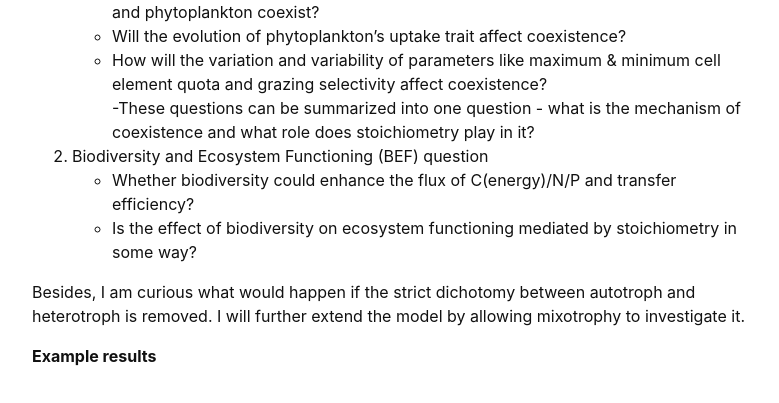
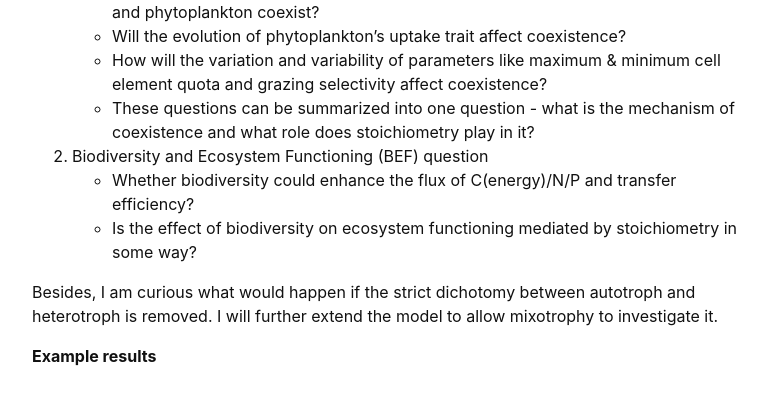
Before and after one commit to junkun-ren/PersonalWebsite, a Jekyll site: the page built from content/0-research.md, in a window 1280 px wide and 900 px high, scrolled down 3754 px. Shown: the part 162-565 px from the top of the window, without its empty margins (248-1027 px from the left). Built offline with Jekyll 4.4.1, drawn with Linux system fonts in a browser that asks for light colours.

Commit message:
Update 0-research.md

````diff
--- a/content/0-research.md
+++ b/content/0-research.md
@@ -46,16 +46,16 @@ If the two zooplankton can actually coexist, will that enhance the coexistence o
 
 Inspired by the concepts illustrated in the diagram above ```(H. Hillebrand et al., BAAE)```, there are two main questions I hope to answer with this model from a stoichiometry perspective:
 1. Coexistence question
- - Under different combinations of N,P availability and ratio, can different zooplankton and phytoplankton coexist?
- - Will the evolution of phytoplankton's uptake trait affect coexistence?
- - How will the variation and variability of parameters like maximum & minimum cell element quota and grazing selectivity affect coexistence?<br/>
--These questions can be summarized into one question - what is the mechanism of coexistence and what role does stoichiometry play in it?
+  - Under different combinations of N,P availability and ratio, can different zooplankton and phytoplankton coexist?
+  - Will the evolution of phytoplankton's uptake trait affect coexistence?
+  - How will the variation and variability of parameters like maximum & minimum cell element quota and grazing selectivity affect coexistence?<br/>
+ - These questions can be summarized into one question - what is the mechanism of coexistence and what role does stoichiometry play in it?
 
 2. Biodiversity and Ecosystem Functioning (BEF) question
  - Whether biodiversity could enhance the flux of C(energy)/N/P and transfer efficiency?
  - Is the effect of biodiversity on ecosystem functioning mediated by stoichiometry in some way?<br/>
 
-Besides, I am curious what would happen if the strict dichotomy between autotroph and heterotroph is removed. I will further extend the model by allowing mixotrophy to investigate it.
+Besides, I am curious what would happen if the strict dichotomy between autotroph and heterotroph is removed. I will further extend the model to allow mixotrophy to investigate it.
 
 **Example results**<a name="subparagraph4"></a>
 {% include figure.html img="TE3.png" alt="Transfer efficiency under different nutrient supply and single or two zooplankton comparison" caption="Zooplankton diversity and different nutrient supply on transfer efficiency" width="95%" %}
````
